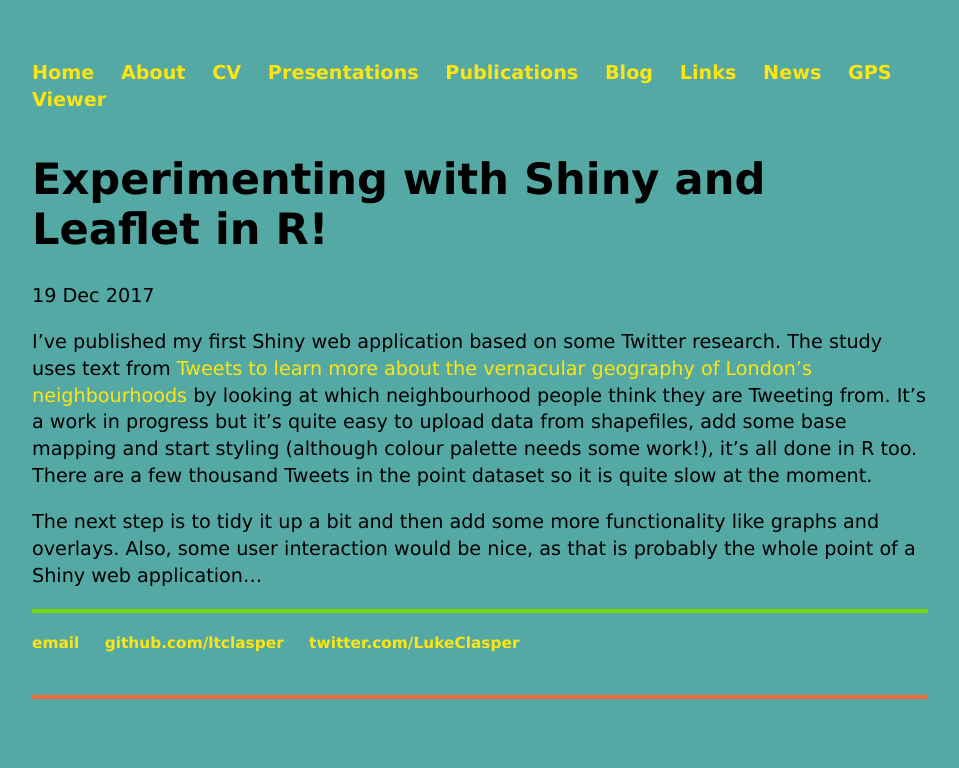
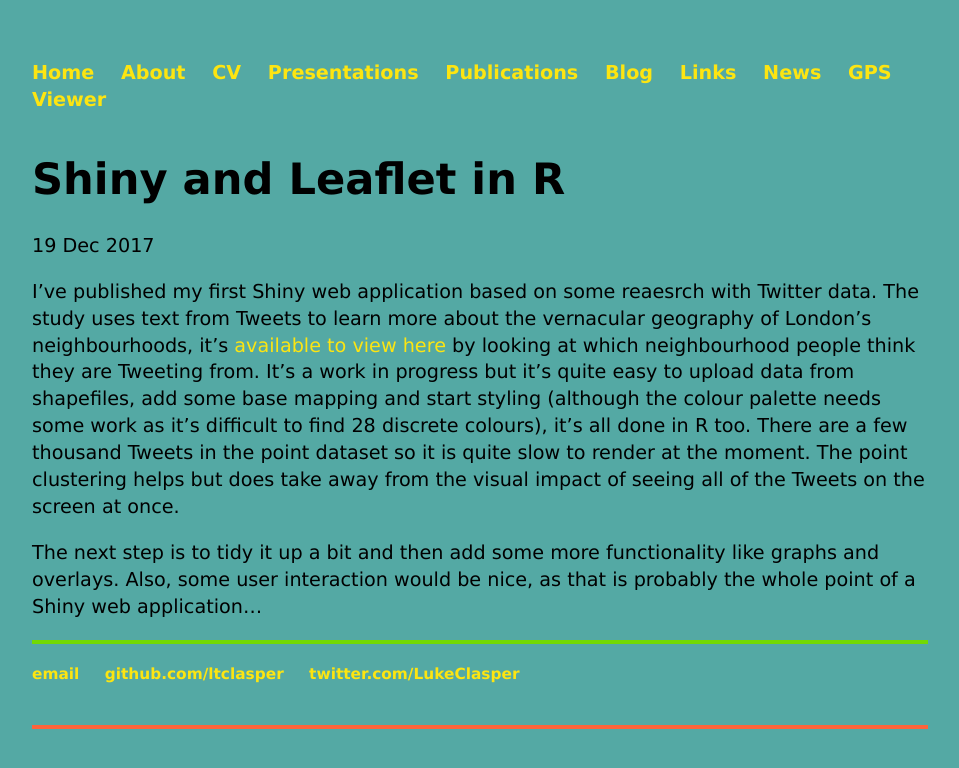
Before and after one commit to ltclasper/ltclasper.github.io, a Jekyll site: the page built from _posts/2017-12-19-experimenting-with-shiny-and-leaflet-in-r.md, in a window 1280 px wide. Shown: the top 768 px of the page, without its empty margins (160-1119 px from the left). Built offline with Jekyll 4.4.1, drawn with Linux system fonts in a browser that asks for light colours.

Commit message:
Update 2017-12-19-experimenting-with-shiny-and-leaflet-in-r.md

```diff
--- a/_posts/2017-12-19-experimenting-with-shiny-and-leaflet-in-r.md
+++ b/_posts/2017-12-19-experimenting-with-shiny-and-leaflet-in-r.md
@@ -1,9 +1,9 @@
 ---
 layout: post
-title: "Experimenting with Shiny and Leaflet in R!"
+title: "Shiny and Leaflet in R"
 date: 2017-12-19
 ---
 
-I've published my first Shiny web application based on some Twitter research. The study uses text from [Tweets to learn more about the vernacular geography of London's neighbourhoods](https://ltclasper.shinyapps.io/ldntweets/) by looking at which neighbourhood people think they are Tweeting from. It's a work in progress but it's quite easy to upload data from shapefiles, add some base mapping and start styling (although colour palette needs some work!), it's all done in R too. There are a few thousand Tweets in the point dataset so it is quite slow at the moment.
+I've published my first Shiny web application based on some reaesrch with Twitter data. The study uses text from Tweets to learn more about the vernacular geography of London's neighbourhoods, it's [available to view here](https://ltclasper.shinyapps.io/ldntweets/) by looking at which neighbourhood people think they are Tweeting from. It's a work in progress but it's quite easy to upload data from shapefiles, add some base mapping and start styling (although the colour palette needs some work as it's difficult to find 28 discrete colours), it's all done in R too. There are a few thousand Tweets in the point dataset so it is quite slow to render at the moment. The point clustering helps but does take away from the visual impact of seeing all of the Tweets on the screen at once.
 
 The next step is to tidy it up a bit and then add some more functionality like graphs and overlays. Also, some user interaction would be nice, as that is probably the whole point of a Shiny web application...
```
